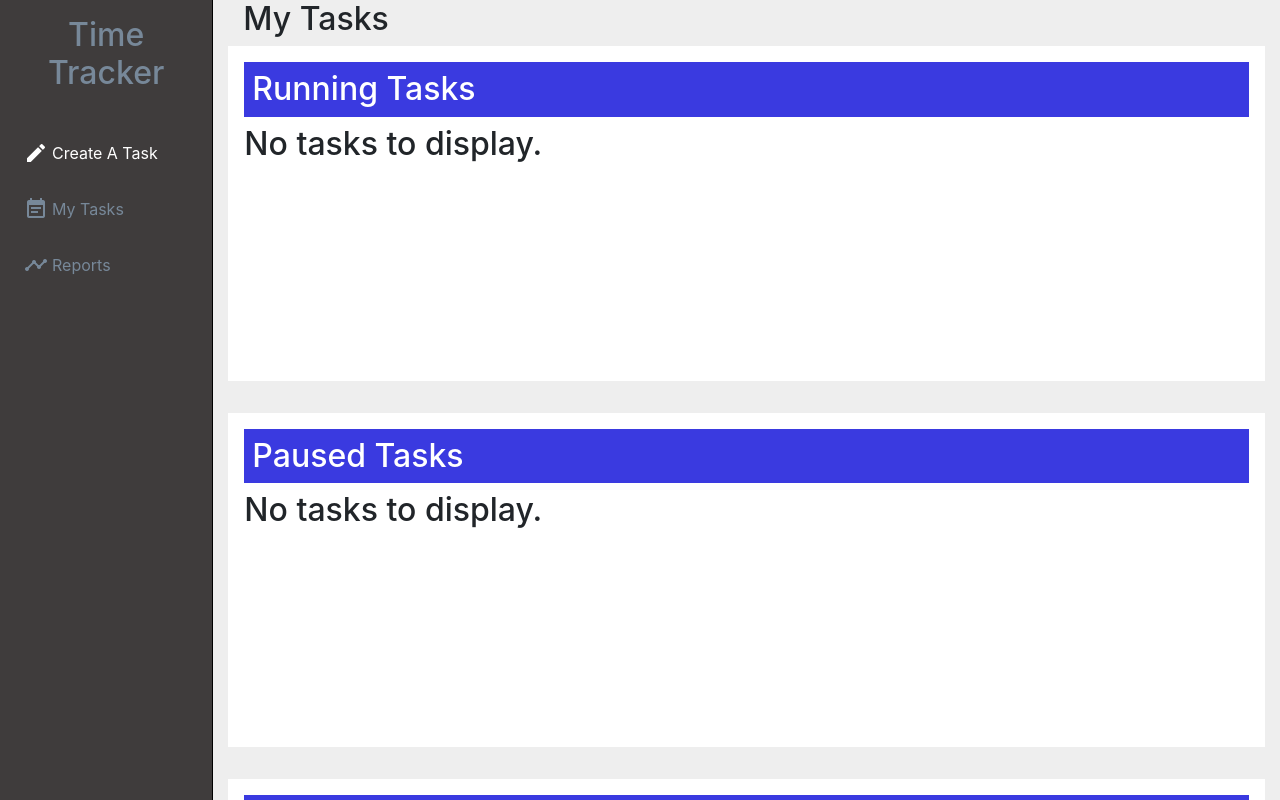
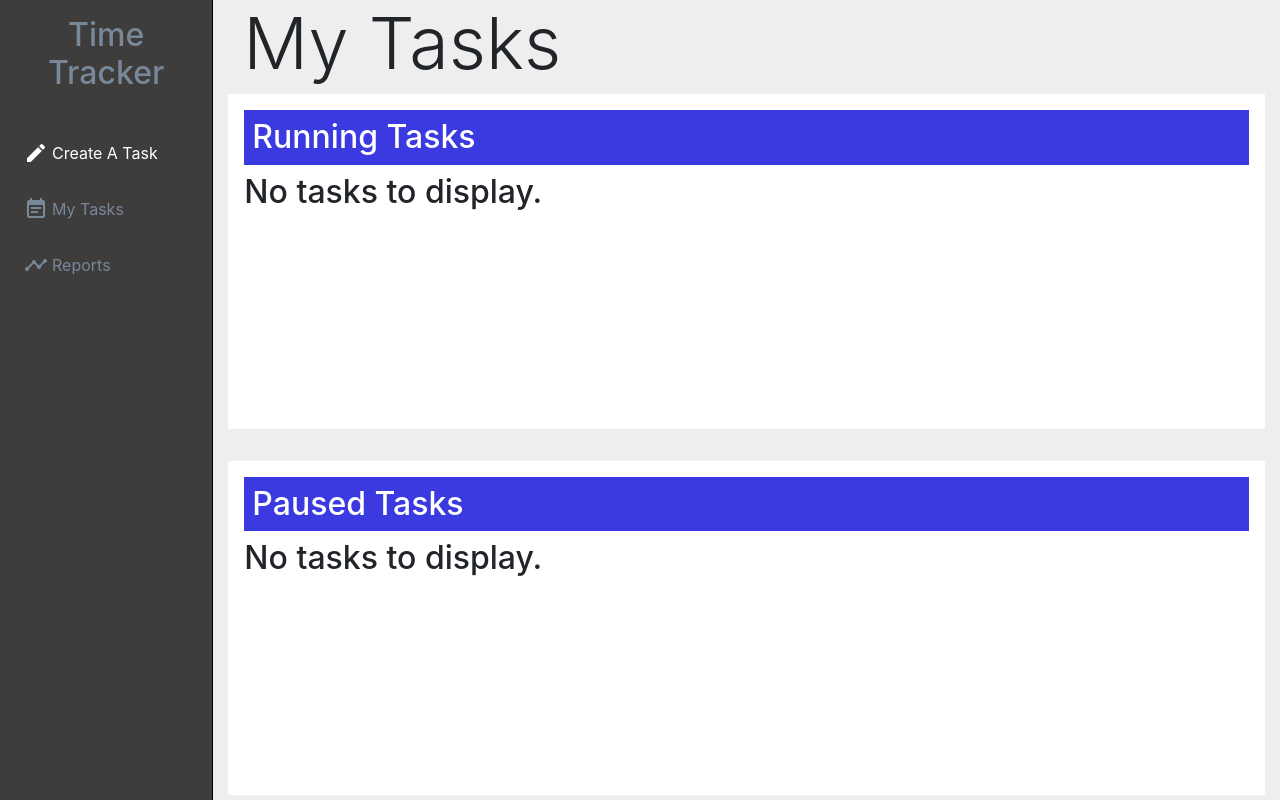
Before and after one commit to chingu-voyages/TNT-Task-Timer-v12-geckos-team-01-, a React (Create React App) app: page /mytasks in a window 1280 px wide. Shown: the top 800 px of the page. Built offline with nearby package versions, Linux system fonts and the light colour scheme.

Commit message:
page header style change RunningTasksPage.js

```diff
--- a/src/pages/RunningTasksPage.js
+++ b/src/pages/RunningTasksPage.js
@@ -12,7 +12,7 @@ const RunningTasksPage = ({ taskList }) => {
   return (
     <Container>
       <div className="page-header">
-        <h2 className="">My Tasks</h2>
+        <h2 className="display-3">My Tasks</h2>
       </div>
 
       <Row>
```
